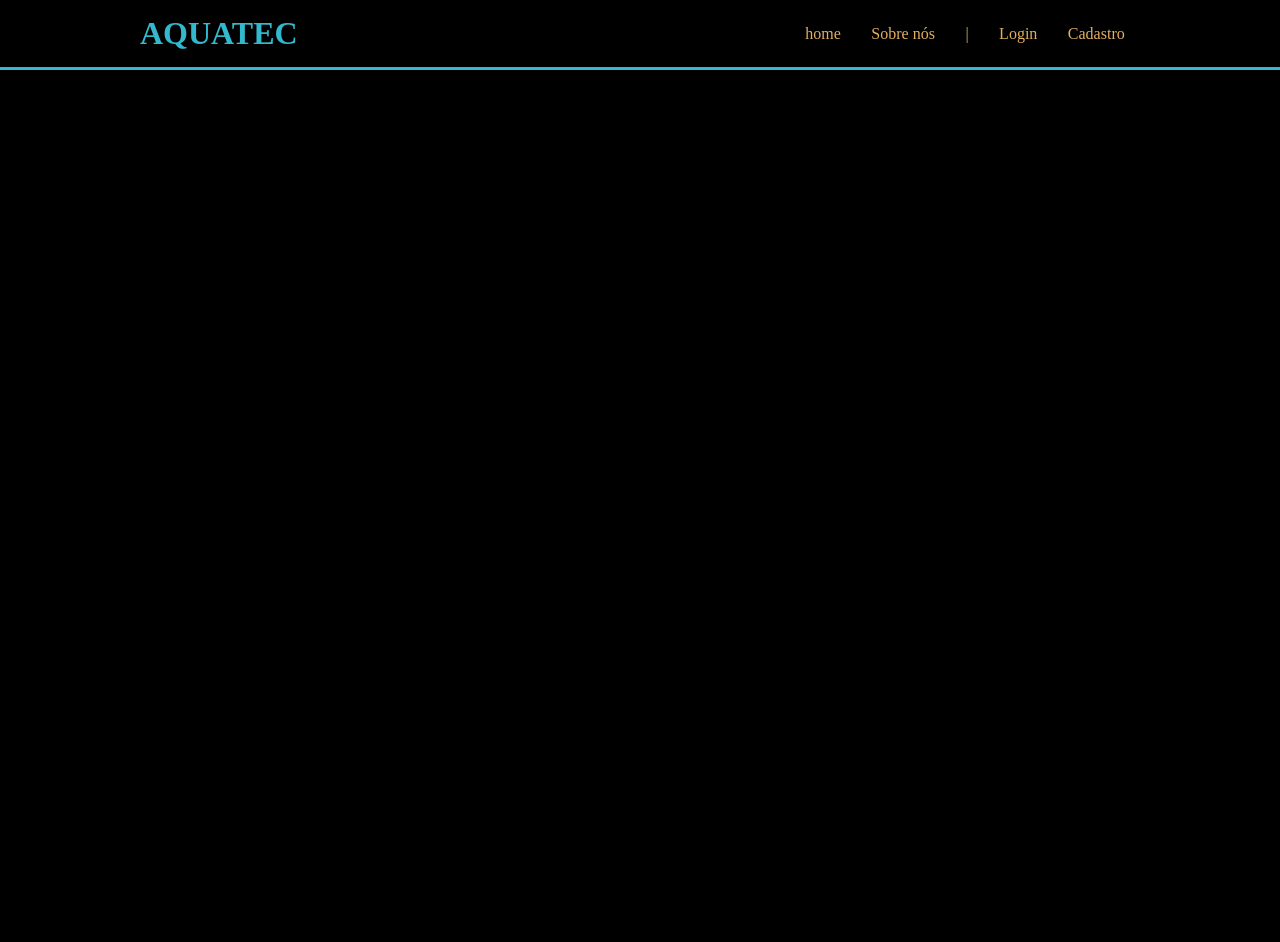
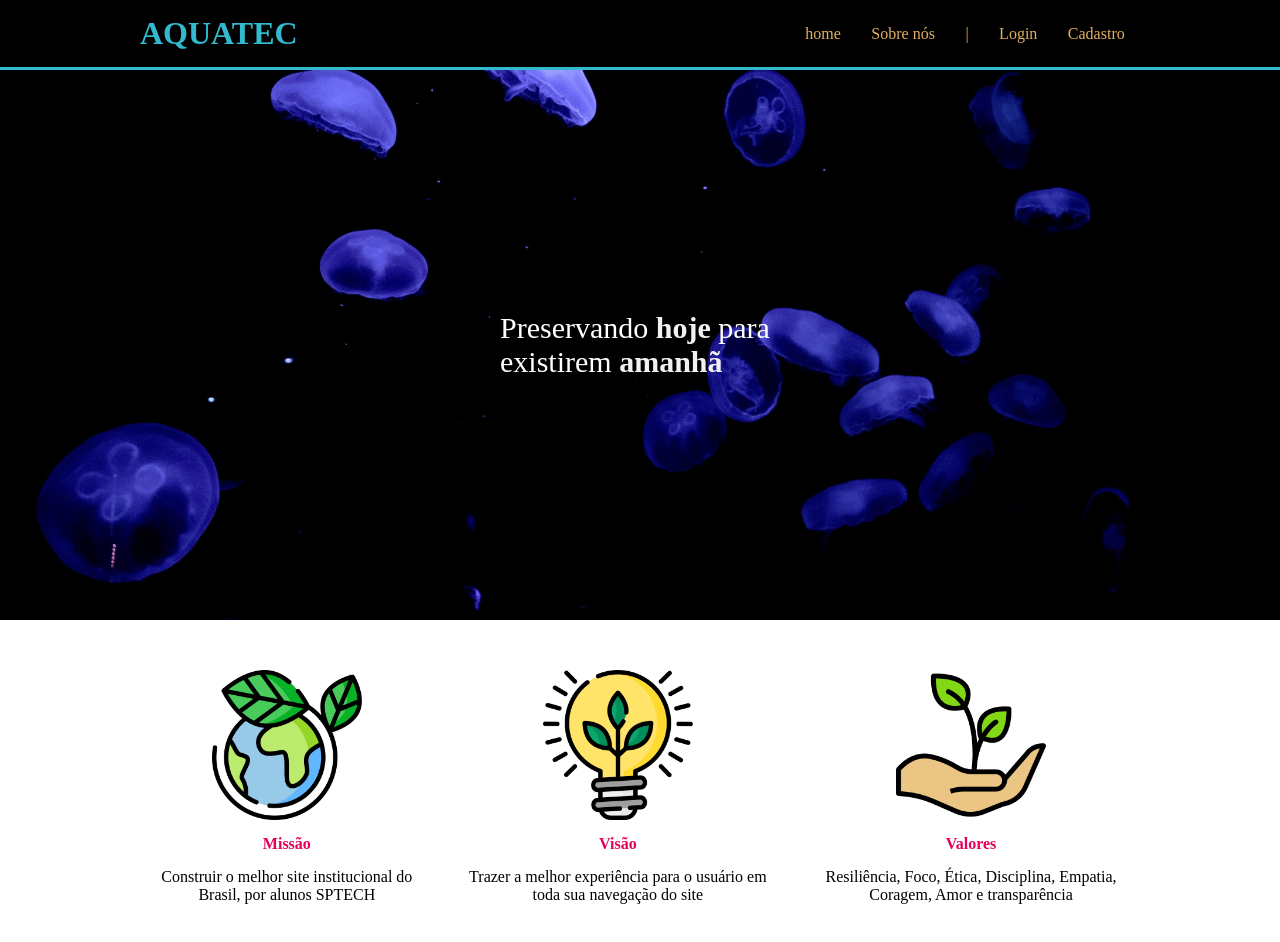
Before and after one commit to Dennys-Reys/Meuprimeirosite, a plain HTML site: page Meuprimeirosite.html in a window 1280 px wide. Before the commit the page ends 800 px from the top, so only its background shows below. Drawn offline with Linux system fonts and the light colour scheme.

Commit message:
Meu site institucional parte 2

```diff
--- a/Estilos.css
+++ b/Estilos.css
@@ -1,13 +1,13 @@
 *{
     padding: 0;
     margin: 0;
-    background-color: black;
     color: #f1f1f1;
 }
 
 .header{
     padding: 15px;
     border-bottom: 3px solid #32b9cd;
+    background-color: black;
 }
 .container{
     margin: 0 auto;
@@ -30,3 +30,40 @@ ul{
 li {
     color: #e3b062;
 }
+.banner{
+    background-image: url("./assets/img/bg-jelly-fish-para_outras_pags.png");
+    padding: 100px 0;
+}
+ .banner .container{
+    height: 350px;
+    align-items: center;
+    justify-content: center;
+ }
+ .banner p{
+    width: 280px;
+    color: #ffff;
+    font-size: 30px;
+
+ }
+ .social{
+    margin: 50px 0;
+ }
+ .social .caixas, .caixa {
+    display: flex;
+ }
+ .caixa{
+    flex-direction: column;
+    align-items: center;
+    margin: 0 15px;
+ }
+ .caixa h4{
+    margin: 15px 0;
+    color: #e6005a;
+ }
+ .caixa p{
+    text-align: center;
+    color: black;
+ }
+ .caixa img {
+    width: 150px;
+ }
--- a/Meuprimeirosite.html
+++ b/Meuprimeirosite.html
@@ -1,12 +1,14 @@
 <!DOCTYPE html>
 <html lang="pt-br">
+
 <head>
     <meta charset="UTF-8">
     <meta http-equiv="X-UA-Compatible" content="IE=edge">
     <meta name="viewport" content="width=device-width, initial-scale=1.0">
     <link rel="stylesheet" href="Estilos.css">
-    <title>Document</title>
+    <title>Site institucional</title>
 </head>
+
 <body>
     <!-- ESQUECEU O GIT ABERTO ZÉ 😤-->
     <div class="header">
@@ -25,5 +27,35 @@
         </div>
     </div>
 
+    <div class="banner">
+        <div class="container">
+            <p>Preservando <b>hoje</b> para existirem <b>amanhã</b> </p>
+        </div>
+    </div>
+
+    <!-- SOCIAL -->
+    <div class="social">
+        <div class="container">
+       <div class="caixas">
+        <div class="caixa">
+            <img src="./assets/img/planet-earth_color.png" alt="imagem sobre nossa missão">
+            <h4>Missão</h4>
+            <p>Construir o melhor site institucional do Brasil, por alunos SPTECH</p>
+        </div>
+        <div class="caixa">
+            <img src="./assets/img/lightbulb_color.png" alt="imagem sobre nossa visão">
+            <h4>Visão</h4>
+            <p>Trazer a melhor experiência para o usuário em toda sua navegação do site</p>
+        </div>
+        <div class="caixa">
+            <img src="./assets/img/growth_color.png" alt="imagem sobre nossos valores">
+            <h4>Valores</h4>
+            <p>Resiliência, Foco, Ética, Disciplina, Empatia, Coragem, Amor e transparência</p>
+        </div>
+       </div>
+        </div>
+    </div>
+
 </body>
+
 </html>
```
Also changed, not shown: assets/img/bg-jelly-fish-para_outras_pags.png (added), assets/img/growth_color.png (added), assets/img/lightbulb_color.png (added), assets/img/planet-earth_color.png (added).
